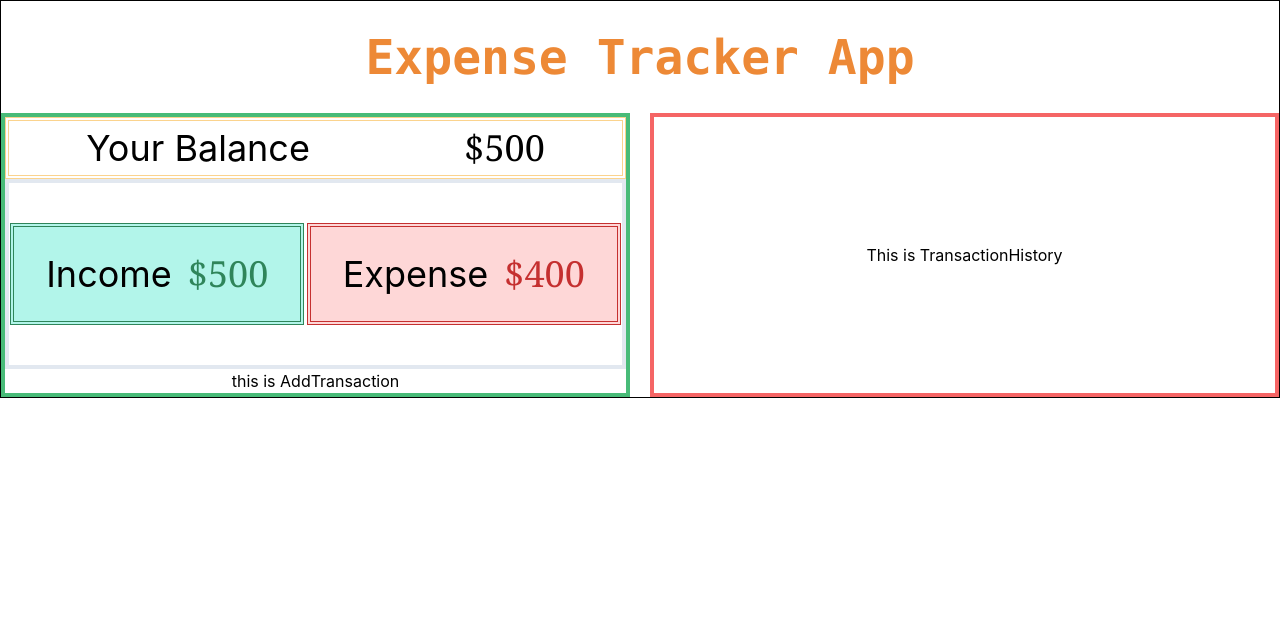
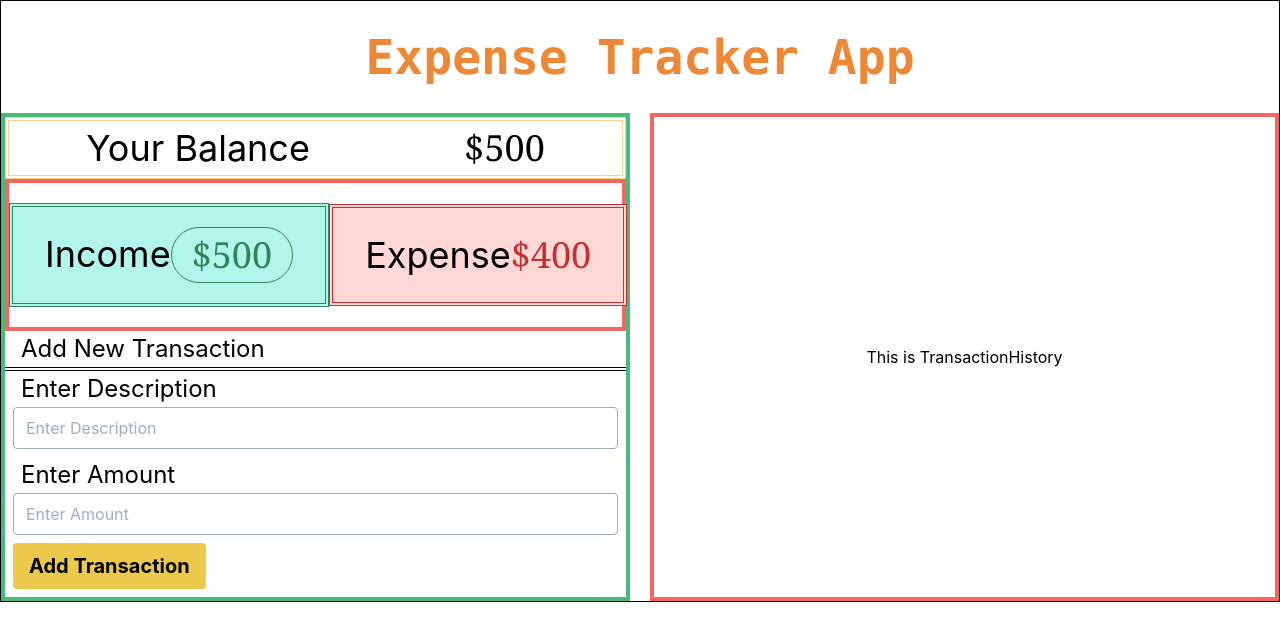
Before and after one commit to muhammadsalif/Expense-Tracker-DApp, a React (Create React App) app: page / in a window 1280 px wide. Shown: the top 640 px of the page. Built offline with nearby package versions, Linux system fonts and the light colour scheme.

Commit message:
AddTransaction done.

```diff
--- a/src/components/AddTransaction.jsx
+++ b/src/components/AddTransaction.jsx
@@ -1,9 +1,45 @@
-import React from 'react'
+import React from "react";
 
 export default function AddTransaction() {
-    return (
+  return (
+    <>
+      <h1 className="pl-4 text-2xl w-full border-b-4 border-double border-current">
+        Add New Transaction
+      </h1>
+      <form className="px-2 w-full">
+        {/* First Group */}
         <div>
-            this is AddTransaction
+          <label className="ml-2 text-2xl" htmlFor="description">
+            Enter Description
+          </label>
+          <input
+            name="description"
+            type="text"
+            required
+            className="rounded w-full px-3 py-2 border border-gray-500 placeholder-gray-500 text-black-500"
+            placeholder="Enter Description"
+          />
         </div>
-    )
+        {/* Second Group */}
+        <div className="mt-2">
+          <label className="ml-2 text-2xl" htmlFor="amount">
+            Enter Amount
+          </label>
+          <input
+            name="amount"
+            type="text"
+            required
+            className="rounded w-full px-3 py-2 border border-gray-500 placeholder-gray-500 text-black-500"
+            placeholder="Enter Amount"
+          />
+        </div>
+        <button
+          type="submit"
+          className="text-xl my-2 bg-yellow-500 hover:bg-yellow-700 text-black font-bold py-2 px-4 rounded"
+        >
+          Add Transaction
+        </button>
+      </form>
+    </>
+  );
 }
--- a/src/components/IncomeExpense.jsx
+++ b/src/components/IncomeExpense.jsx
@@ -1,20 +1,20 @@
-import React from 'react'
+import React from "react";
 
 export default function IncomeExpense() {
   return (
-        <div className="flex justify-around border-4 items-center w-full flex-col lg:flex-row py-10">
+    <div className="flex justify-around border-4 border-red-500 items-center w-full flex-col lg:flex-row py-5">
+      {/*Income div  */}
       <div className="flex flex-row px-8 bg-teal-200 py-5 lg:mb-0 border-double border-4 border-green-700 my-2 lg:my-0">
-                  <h1 className ="text-4xl pr-4">
-                        Income
-                      </h1>
-                 <p className="text-green-700 text-4xl font-serif">$500</p>
+        <h1 className="text-4xl">Income</h1>
+        <p className="text-green-700 text-4xl font-serif rounded-full px-5 border border-current">
+          $500
+        </p>
       </div>
+      {/*Income div  */}
       <div className="flex flex-row px-8 bg-red-200 py-5 border-double border-4 border-red-700">
-                  <h1 className ="text-4xl pr-4">
-                     Expense
-                   </h1>
+        <h1 className="text-4xl">Expense</h1>
         <p className="text-red-700 text-4xl font-serif">$400</p>
       </div>
     </div>
-    )
+  );
 }
```
Lines whose indentation alone changed are shown as unchanged.
